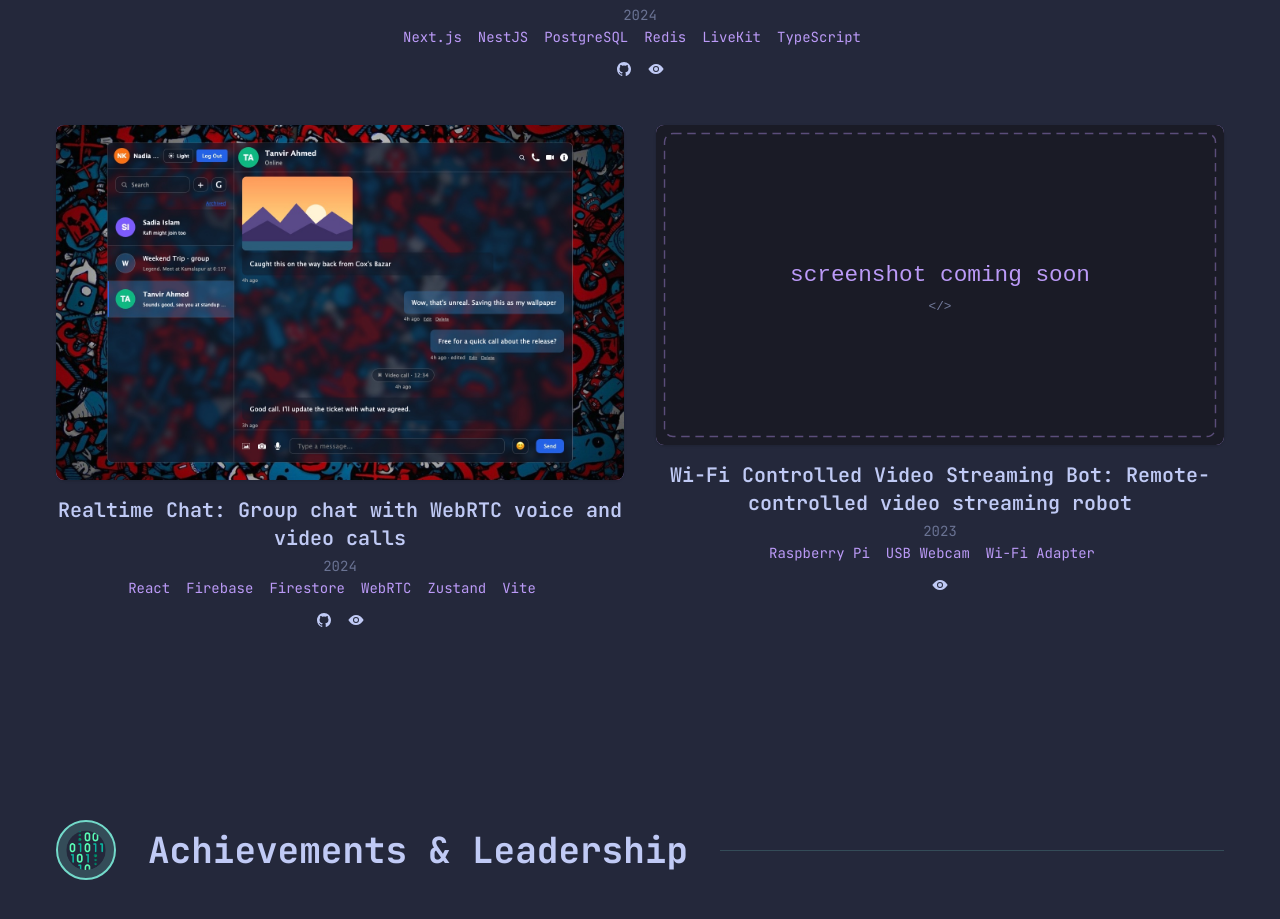
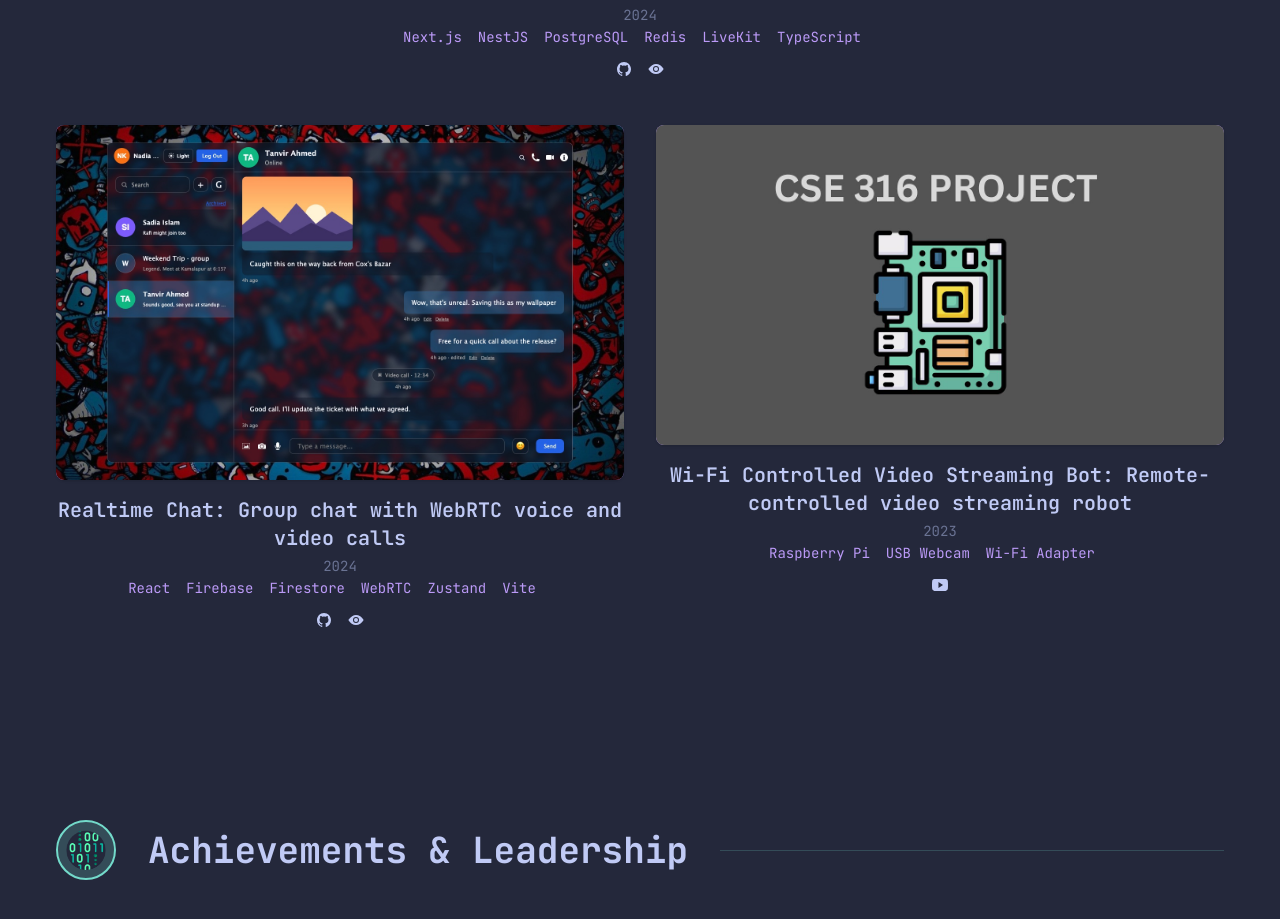
Before and after one commit to 4K45H107/portfolio, a Next.js app: page / in a window 1280 px wide. Shown: the part 3481-4400 px from the top of the page. Built offline with nearby package versions, Linux system fonts and the light colour scheme.

Commit message:
Embed the Wi-Fi bot demo video and link it from the card

```diff
--- a/app/data/projects.js
+++ b/app/data/projects.js
@@ -1,8 +1,5 @@
 // All project info lives here. Cards on the home page and the detail pages
 // at /projects/<slug> are both generated from this list.
-// Anything marked TODO is placeholder data — search "TODO" to find it all.
-
-const PLACEHOLDER_IMAGE = "/images/placeholder.svg";
 
 export const projects = [
   {
@@ -190,10 +187,11 @@ export const projects = [
     title: "Wi-Fi Controlled Video Streaming Bot",
     subtitle: "Remote-controlled video streaming robot",
     year: "2023",
-    image: PLACEHOLDER_IMAGE, // TODO: add photo to public/images/
+    image: "/images/wifi-bot.jpg",
     tech: ["Raspberry Pi", "USB Webcam", "Wi-Fi Adapter"],
-    github: null, // TODO: repo link, if there is one
-    preview: "https://example.com", // TODO: live demo / video link
+    github: null,
+    preview: "https://www.youtube.com/watch?v=YTD1-tTNhGE",
+    youtubeId: "YTD1-tTNhGE",
     description:
       "A Raspberry Pi robot that streams live video from a USB webcam and is driven over Wi-Fi from a laptop or any other connected device.",
     sections: [
--- a/app/projects/[slug]/page.jsx
+++ b/app/projects/[slug]/page.jsx
@@ -31,18 +31,34 @@ const ProjectPage = ({ params }) => {
       <p className="text-white-3/[0.8] -mt-2">
         {project.subtitle} · {project.year}
       </p>
-      <img
-        src={project.image}
-        alt={project.title}
-        className="w-full rounded-lg shadow my-8"
-      />
+      {project.youtubeId ? (
+        <div className="not-prose my-8 aspect-video w-full overflow-hidden rounded-lg shadow">
+          <iframe
+            className="h-full w-full"
+            src={`https://www.youtube-nocookie.com/embed/${project.youtubeId}`}
+            title={`${project.title} demo video`}
+            allow="accelerometer; encrypted-media; gyroscope; picture-in-picture; fullscreen"
+            allowFullScreen
+            loading="lazy"
+          />
+        </div>
+      ) : (
+        <img
+          src={project.image}
+          alt={project.title}
+          className="w-full rounded-lg shadow my-8"
+        />
+      )}
 
       <p className="text-green font-semibold text-lg">Technologies Used</p>
       <p className="mb-6">{project.tech.join(", ")}</p>
 
       <div className="not-prose flex flex-wrap gap-x-6 gap-y-2">
         {[
-          project.preview && { label: "Live Demo", href: project.preview },
+          project.preview && {
+            label: project.youtubeId ? "Watch Demo" : "Live Demo",
+            href: project.preview,
+          },
           project.github && { label: "View Code", href: project.github },
           ...(project.links ?? []),
         ]
--- a/app/ui/ProjectCard.jsx
+++ b/app/ui/ProjectCard.jsx
@@ -1,9 +1,10 @@
 import Link from "next/link";
 import React from "react";
-import { IoEye, IoLogoGithub } from "react-icons/io5";
+import { IoEye, IoLogoGithub, IoLogoYoutube } from "react-icons/io5";
 
 const ProjectCard = ({ project }) => {
-  const { slug, title, subtitle, year, image, tech, github, preview } = project;
+  const { slug, title, subtitle, year, image, tech, github, preview, youtubeId } =
+    project;
   const link = `/projects/${slug}`;
 
   return (
@@ -30,8 +31,12 @@ const ProjectCard = ({ project }) => {
             </Link>
           )}
           {preview && (
-            <Link target="_blank" href={preview} aria-label="Live demo">
-              <IoEye />
+            <Link
+              target="_blank"
+              href={preview}
+              aria-label={youtubeId ? "Demo video" : "Live demo"}
+            >
+              {youtubeId ? <IoLogoYoutube /> : <IoEye />}
             </Link>
           )}
         </div>
```
Also changed, not shown: public/images/wifi-bot.jpg (added).
